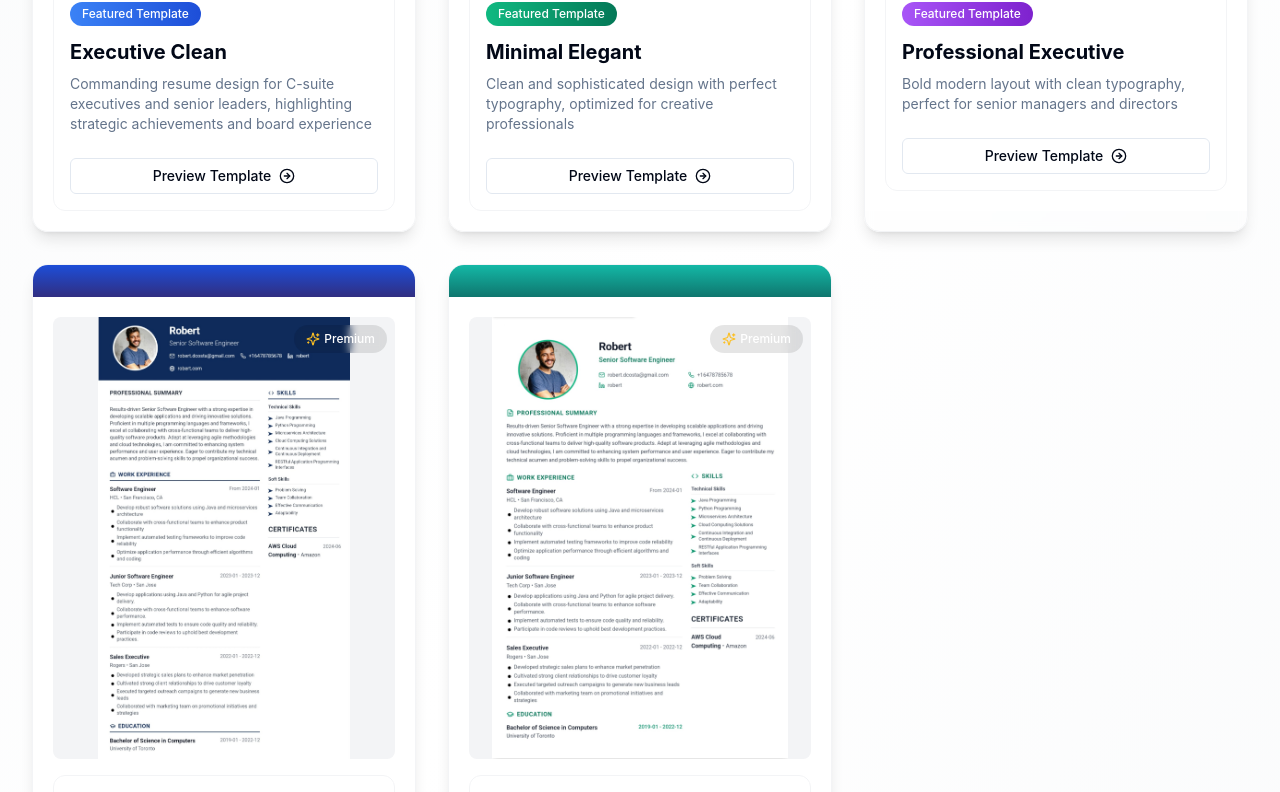
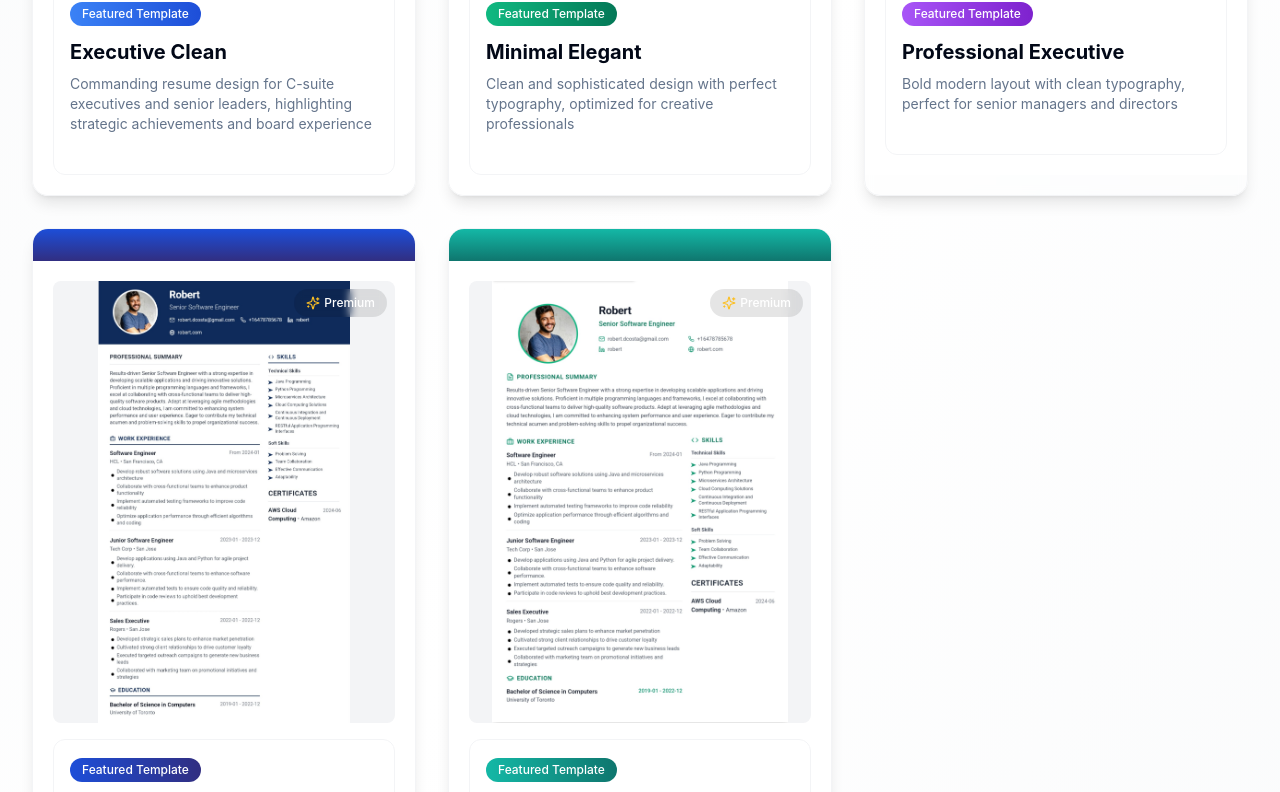
Before and after one commit to rezumedev-ai/rezumedev, a React (Vite) app: page / in a window 1280 px wide. Shown: the part 5280-6072 px from the top of the page. Built offline with nearby package versions, Linux system fonts and the light colour scheme.

Commit message:
Remove template preview button
Remove the "Preview Template" button from the TemplateCard component.

```diff
--- a/src/components/ResumeTemplates.tsx
+++ b/src/components/ResumeTemplates.tsx
@@ -1,4 +1,3 @@
-
 import { useState, useRef, useEffect } from 'react';
 import { ArrowRightCircle, ExternalLink, Sparkles } from 'lucide-react';
 import { GradientHeading } from './ui/gradient-heading';
@@ -163,7 +162,6 @@ export const ResumeTemplates = () => {
           </p>
         </motion.div>
 
-        {/* New masonry grid layout for templates */}
         <motion.div
           initial={{ opacity: 0 }}
           whileInView={{ opacity: 1 }}
@@ -343,16 +341,6 @@ const TemplateCard = ({ template, index }: TemplateCardProps) => {
             <p className="text-muted-foreground text-sm mb-6">
               {template.description}
             </p>
-            <Link to="/signup" className="block mt-auto">
-              <Button
-                variant="outline"
-                size="sm"
-                className="w-full gap-2 hover:bg-primary/10 transition-colors group"
-              >
-                Preview Template
-                <ArrowRightCircle className="w-4 h-4 transition-transform group-hover:translate-x-1" />
-              </Button>
-            </Link>
           </div>
         </div>
       </motion.div>
```
